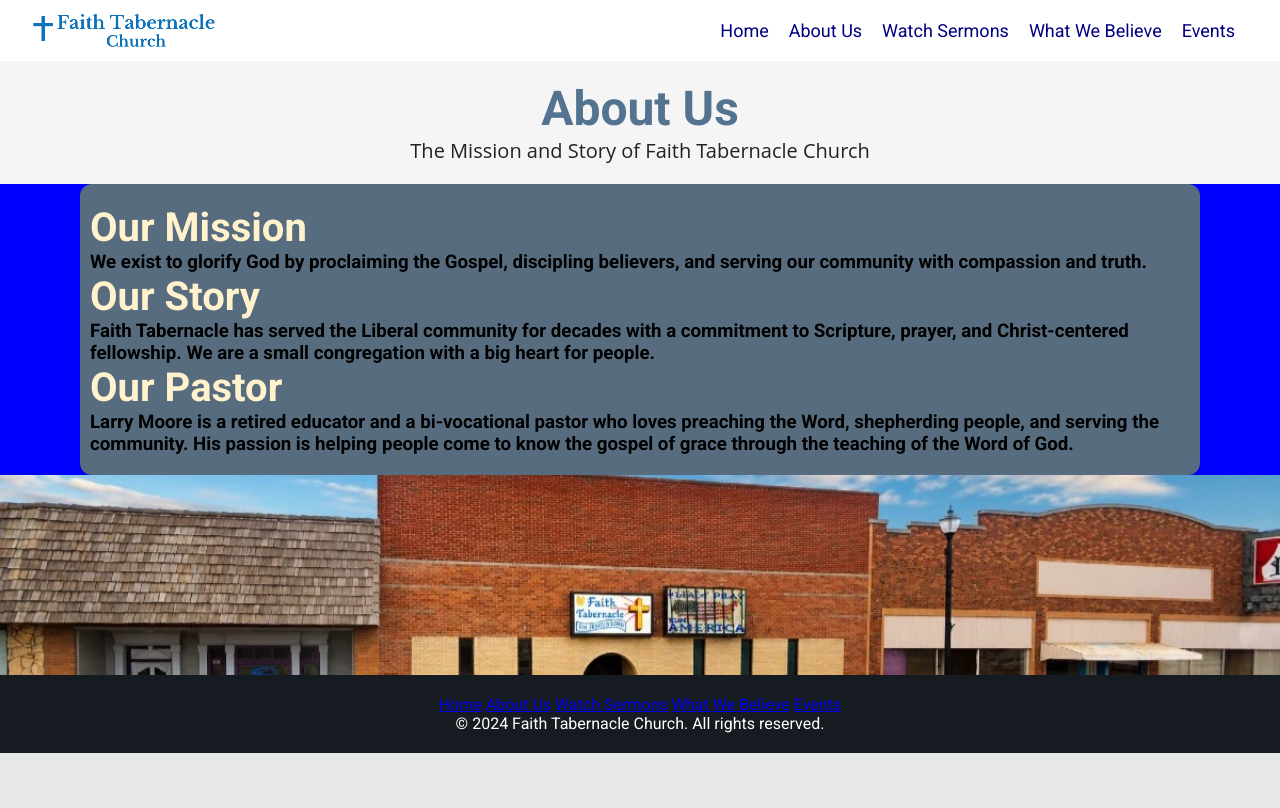
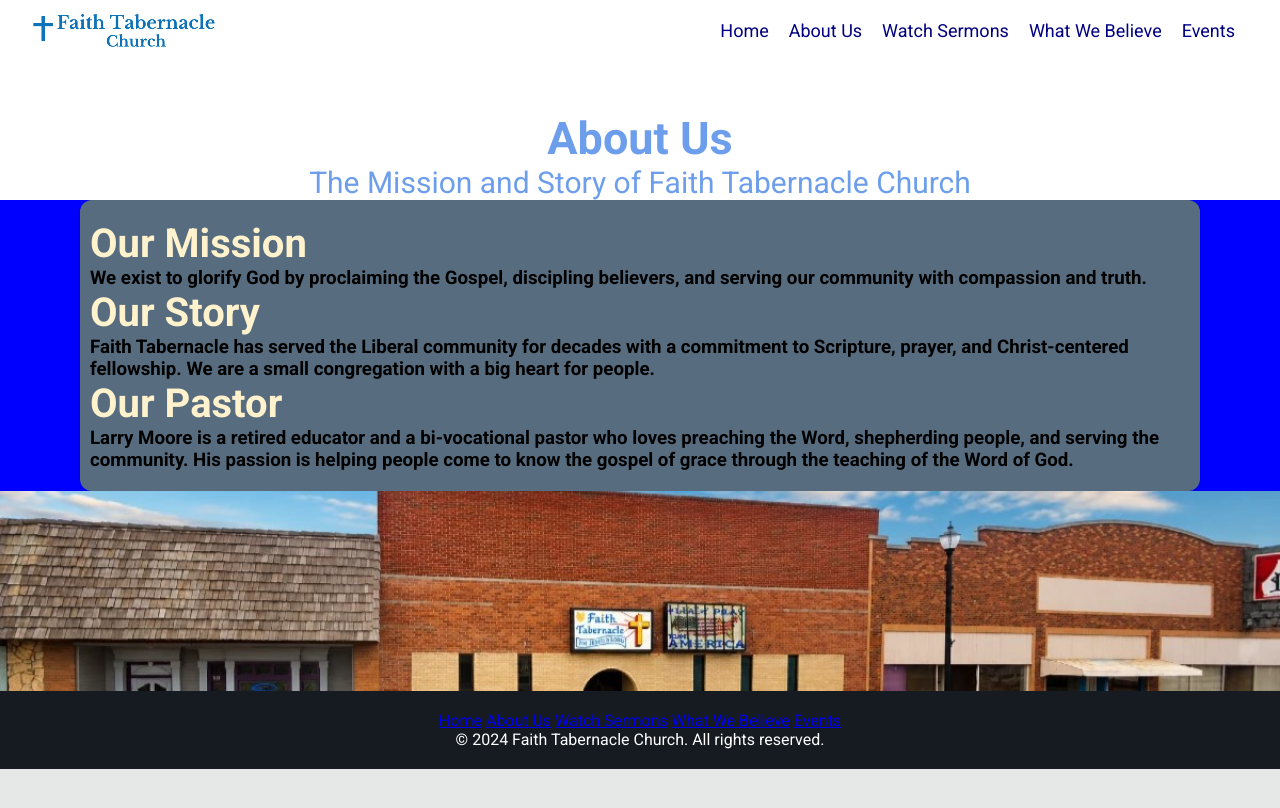
Before and after one commit to nwmdesign/faithtabliberal, a Jekyll site: the page built from about.md, in a window 1280 px wide. Shown: the top 808 px of the page. Built offline with Jekyll 4.4.1, drawn with Linux system fonts in a browser that asks for light colours.

Commit message:
Update about.html

```diff
--- a/_layouts/about.html
+++ b/_layouts/about.html
@@ -1,7 +1,7 @@
 ---
 layout: default
 ---
-    <section class="title-section">
+    <section class="hero-title">
         <div class="container">
             <h2>{{ page.title }}</h2>
             <p>{{ page.description }}</p>
```
